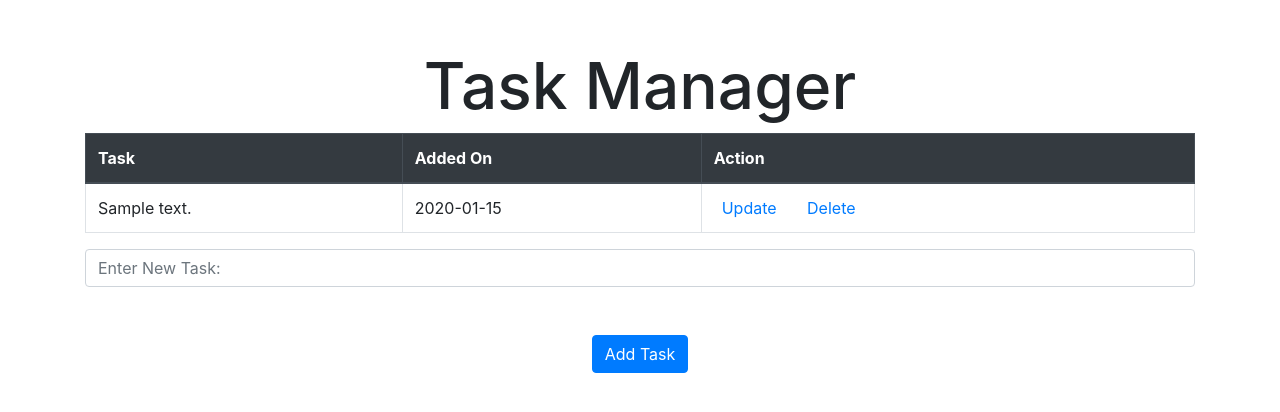
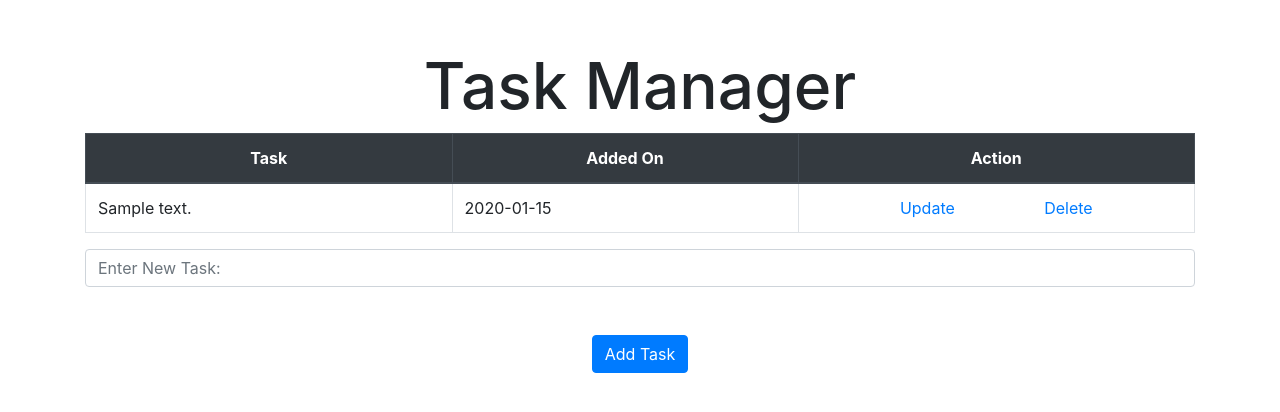
Before and after one commit to Ruithlzz09/taskReminder, a Flask app: page / in a window 1280 px wide. Shown: the top 412 px of the page. Run offline with Flask 2, Linux system fonts and the light colour scheme; tables that the repository leaves empty hold one stand-in row (values such as "Sample post"); some libraries are stand-ins or nearby versions.

Commit message:
Improved Layout of Action in Task Manager

```diff
--- a/src/static/css/main.css
+++ b/src/static/css/main.css
@@ -9,13 +9,22 @@
     text-align: center
 }
 
+thead tr th{
+    text-align: center;
+}
 .detail{
     text-align: justify;
 }
 
+.actionBar{
+    display:flex;
+    justify-content: space-evenly;
+}
+
 .actionLink{
-    margin-right: 10px;
-    padding: 8px;
-    display:inline;
     text-decoration:none !important;
 }
+
+.actionLink:hover{
+    font-size: 110%;
+}
```
